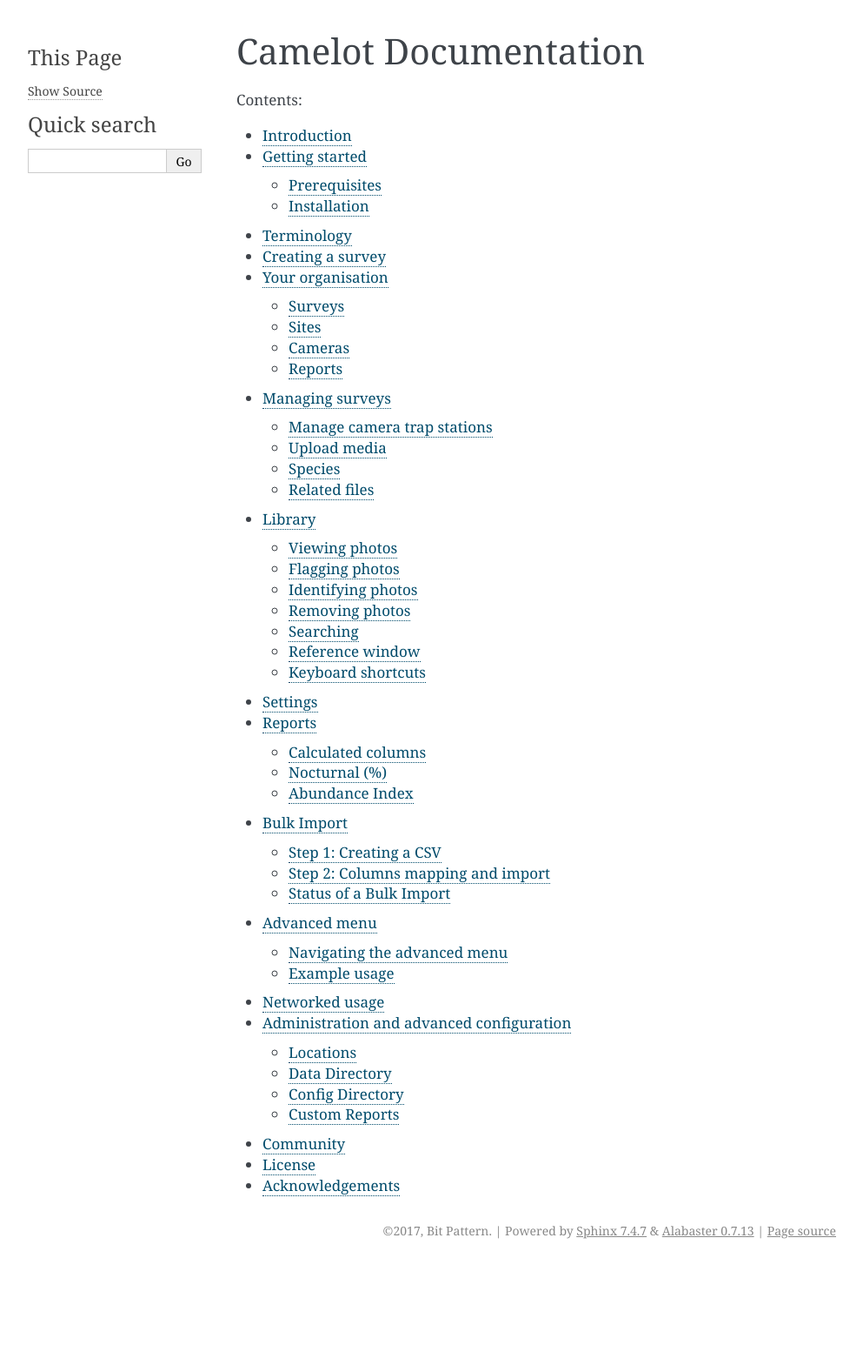
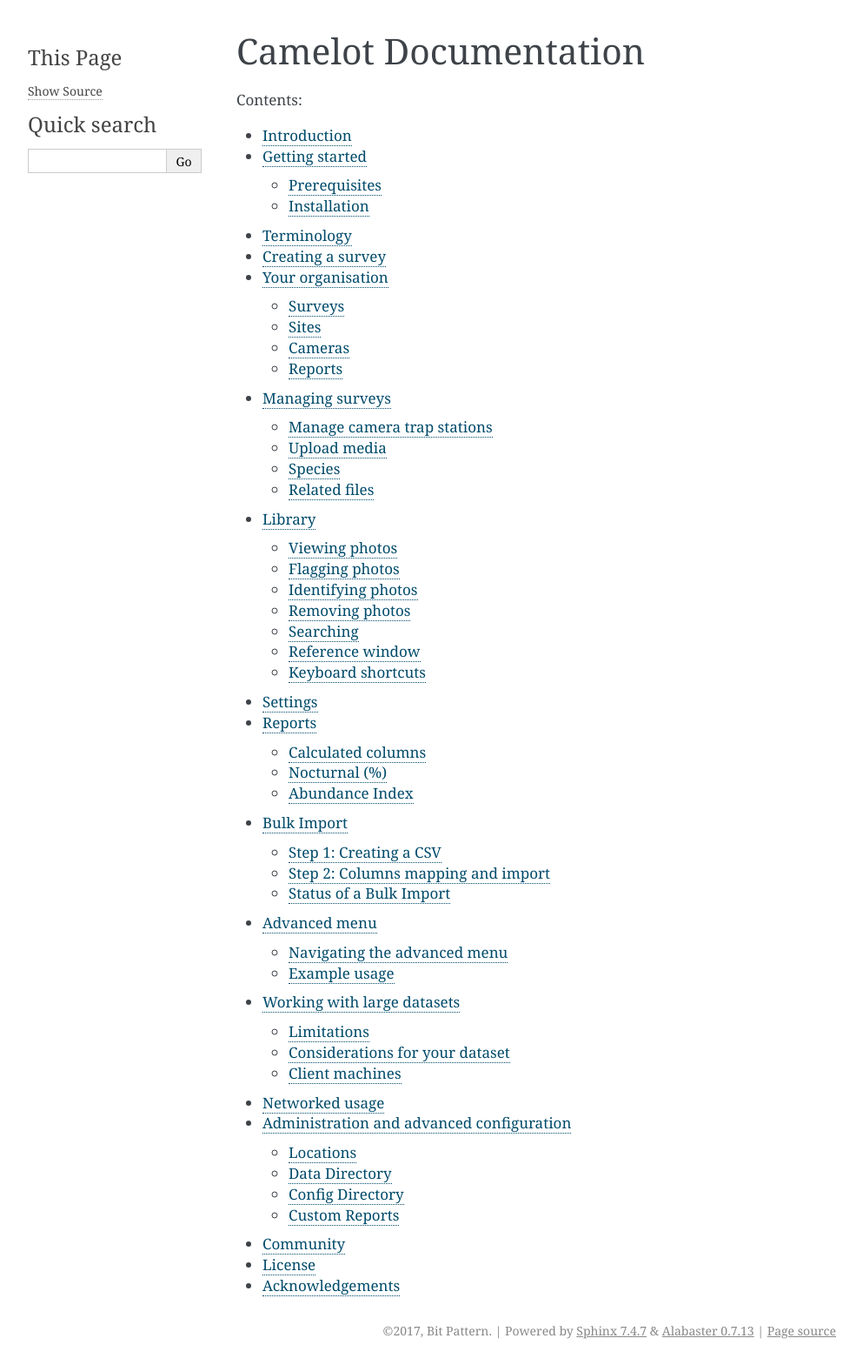
Before and after one commit to heidihendry/camelot, a Sphinx documentation site: the page built from doc/index.rst, in a window 1280 px wide. Shown: the whole page at 87% size, without its empty margins (148-1141 px from the left). Built offline with Sphinx 7.4.7, drawn with Linux system fonts in a browser that asks for light colours; before the commit the page ends 1454 px from its top, so only the background shows below that; some of the changed lines change nothing that is shown.

Commit message:
New documentation: scale.

```diff
--- a/doc/index.rst
+++ b/doc/index.rst
@@ -16,6 +16,7 @@
    reports
    bulkimport
    advancedmenu
+   scale
    network
    administration
    misc
--- a/doc/misc.rst
+++ b/doc/misc.rst
@@ -1,5 +1,5 @@
 Community
--------------
+---------
 
 To keep up to date with any new releases, or if you have any questions
 that haven't been answered here, please join the Google Group:
--- /dev/null
+++ b/doc/scale.rst
@@ -0,0 +1,136 @@
+Working with large datasets
+---------------------------
+
+*Foreword: the below applies to versions of Camelot beyond 1.1.1. Significant
+ performance improvements have been made since this release.*
+
+You'll have noticed in setting up Camelot, that you probably did not need to
+provision servers, configure relational databases, network equipment and so
+on. Camelot does *not* treat working with crazy volumes of data as its
+priority use case. However, we've spent much time ensuring you won't encounter
+growth pain, no matter how much data you want to throw at it (within reason).
+
+This page describes what you can expect, and recommendations should you be
+dealing with large datasets.
+
+Limitations
+~~~~~~~~~~~
+
+Camelot has no known upper limit on the amount of data it can support, however
+some parts of Camelot will take longer to load as the size of the dataset
+grows. The authors have simulated datasets with 2 million images to ensure
+that Camelot will perform reasonably for 99% of datasets Camelot is used with.
+
+The main performance considerations with this volume of data performing the
+initial load of the library, and the CPU and memory constraints required to
+produce reports.
+
+To serve as a guide for how Camelot may perform for large datasets, below is
+the approximate times to produce those using a high-end laptop in 2017 (Dell
+Precision 5510; 16GB RAM; Intel i7-6820HQ; SSD) with a maximum JVM heap size
+of 14GB:
+
+* **Full Export report**: 368 seconds
+* **Library load time**: 50 seconds
+
+Considerations for your dataset
+~~~~~~~~~~~~~~~~~~~~~~~~~~~~~~~
+
+This section will describe considerations relevant for using Camelot for
+larger datasets on the Camelot server, and offer some guidelines for what the
+authors would expect to be reasonable under various scenarios.
+
+Data for Camelot's performance is known for only a small number of scenarios,
+thus the numbers offered are very much guidelines and you may find different
+considerations important in your use case.
+
+Storage
+^^^^^^^
+
+High throughput and low latency storage for a database is always nice to have,
+though should not be strictly necessary to use Camelot with large datasets.
+However, using Camelot with remote storage, for example, running Camelot on a
+laptop and connecting to a database stored on a NAS over wifi, is unlikely to
+result in nice performance characteristics.  Effort should be made to reduce
+the latency between where Camelot is running, and where its database resides.
+
+That said, much of the volume of data for an installation of Camelot is
+occupied by images.  Images may reside on lower-throughput and higher latency
+storage as it is not an essential aspect of Camelot's performance profile.
+Separating the Database and Media filesystems is not supported by Camelot
+directly and may require some technical trickery to achieve, though is
+nonetheless possible on most Operating Systems.
+
+Another very important aspect of Camelot's ability to scale is the filesystem
+used to store media.  Camelot stores all media in a single directory, thus may
+hit upon limitations in older filesystems. In particular **do not use FAT32**
+where Camelot's Media directory is stored: this supports only 65,534 files in
+one directory.  While FAT32 is little-used on computers themselves, it is
+important to note USB HDDs may use this filesystem as default.
+
+Memory
+^^^^^^
+
+*This ignores restrictions on addressable memory imposed by 32-bit operating
+ systems. The authors recommend ensuring you are NOT using a 32-bit operating
+ system on the machine Camelot runs on.*
+
+Memory is a very difficult consideration to judge. Generally speaking, while
+there is sufficient memory, it has little impact upon performance. However
+when there is not enough memory, it may result in things which will take
+considerably longer to complete, or may never complete.  There are two main
+aspects to memory in Camelot: the physical memory available, and the memory
+available to the JVM heap.
+
+The most important consideration is the memory available to the JVM heap.
+Regardless of how much physical memory is available to a machine, Camelot may
+only use the memory available in the JVM heap (and some small additional
+amounts, as per other JVM configurations).  The JVM heap size should not
+exceed the size of physical memory available, and ideally should not impinge
+upon the resources required by other applications on the machine Camelot is
+running upon.
+
+There are a number of ways to set the JVM Heap size. We recommend setting it
+via the command line (which may be in a script for convenience and
+consistency).  The invocation would look as follows:
+
+.. code:: shell
+
+  java -Xms6g -Xmx6g -server -jar target/camelot.jar
+
+The above will set the initial heap size (``Xms``) and the maximum heap size
+(``Xmx``) to 6GB. It will also ensure the Java Hotspot is tuned for server
+workloads via the ``-server`` flag.
+
+As a (very) rough guide, the authors suggest an additional 600MB of heap space
+for every 100,000 images, with a starting heap space of 2GB.  You needn't be
+concerned with setting the initial or maximum heap size to 2GB explicitly, as
+this will be the default on most machines.  Typically, you also needn't be
+concerned with configuring the heap space if your dataset is notable smaller
+than 100,000 images.
+
+Concurrent users
+^^^^^^^^^^^^^^^^
+
+We currently do not have sufficient data on how the number of concurrent users
+impacts upon Camelot's performance in Real World usage.  It depends heavily on
+the usage of those users.  Should you be using Camelot with a large number of
+users, and have any questions or feedback about your particular use case,
+please do reach out via the |group_link|.
+
+.. |group_link| raw:: html
+
+   <a href="https://groups.google.com/forum/#!forum/camelot-project" target="_blank">forum</a>
+
+Client machines
+~~~~~~~~~~~~~~~
+
+*This section applies to client machines: those connecting to a Camelot
+ server, which do not run a copy of Camelot themselves.*
+
+Generally speaking, any computer able to achieve an acceptable degree of
+responsiveness should be a fine candidate for accessing Camelot running on a
+remote machine.  The main consideration of client machines is less-so
+performance, than it is screen resolution.  In common usage, there should be
+no discernible degradation on performance for large datasets for client
+machines.
```
